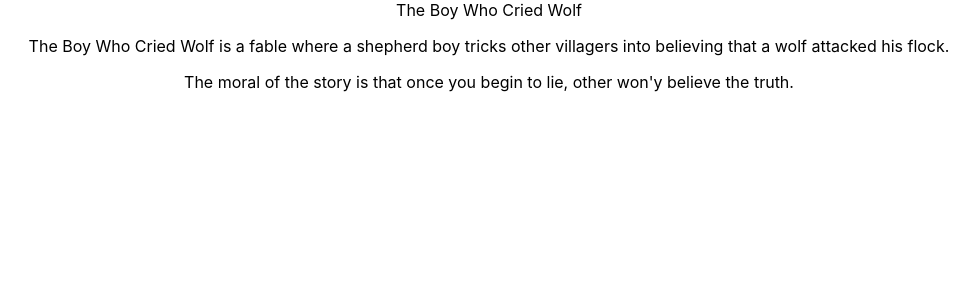
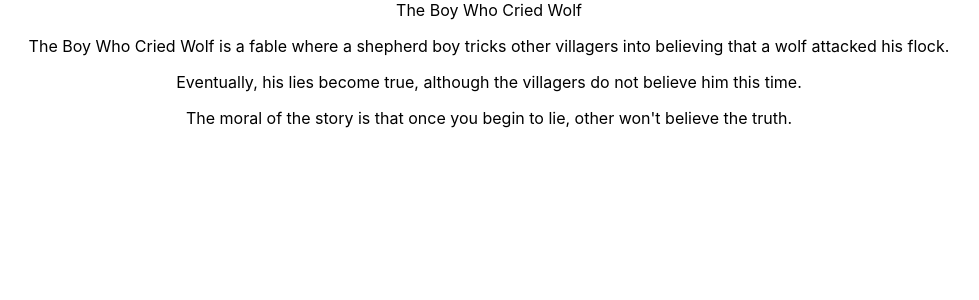
Before and after one commit to valmg11/The-Boy-Who-Cried-Wolf, a React (Create React App) app in the folder the-boy-who-cried-wolf/: page / in a window 1280 px wide. Shown: the top 300 px of the page, without its empty margins (151-1130 px from the left). Built offline with nearby package versions, Linux system fonts and the light colour scheme.

Commit message:
added title, added more text

```diff
--- a/the-boy-who-cried-wolf/public/index.html
+++ b/the-boy-who-cried-wolf/public/index.html
@@ -24,7 +24,7 @@
       work correctly both with client-side routing and a non-root public URL.
       Learn how to configure a non-root public URL by running `npm run build`.
     -->
-    <title>React App</title>
+    <title>The Boy Who Cried Wolf - Valentina Gandolfo</title>
   </head>
   <body>
     <noscript>You need to enable JavaScript to run this app.</noscript>
--- a/the-boy-who-cried-wolf/src/components/Content.js
+++ b/the-boy-who-cried-wolf/src/components/Content.js
@@ -1,7 +1,10 @@
 function Content() {
     return (
-        <p>The Boy Who Cried Wolf is a fable where a shepherd boy tricks other villagers into
-            believing that a wolf attacked his flock.</p>
+        <div>
+            <p>The Boy Who Cried Wolf is a fable where a shepherd boy tricks other villagers into
+                believing that a wolf attacked his flock.</p>
+            <p>Eventually, his lies become true, although the villagers do not believe him this time.</p>
+        </div>
     );
 }
 
--- a/the-boy-who-cried-wolf/src/components/Footer.js
+++ b/the-boy-who-cried-wolf/src/components/Footer.js
@@ -1,6 +1,6 @@
 function Footer() {
     return (
-        <footer>The moral of the story is that once you begin to lie, other won'y believe the truth.</footer>
+        <footer>The moral of the story is that once you begin to lie, other won't believe the truth.</footer>
     );
 }
 
```
